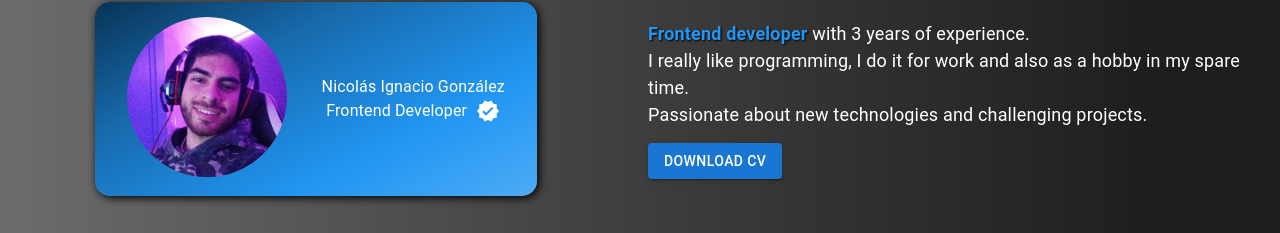
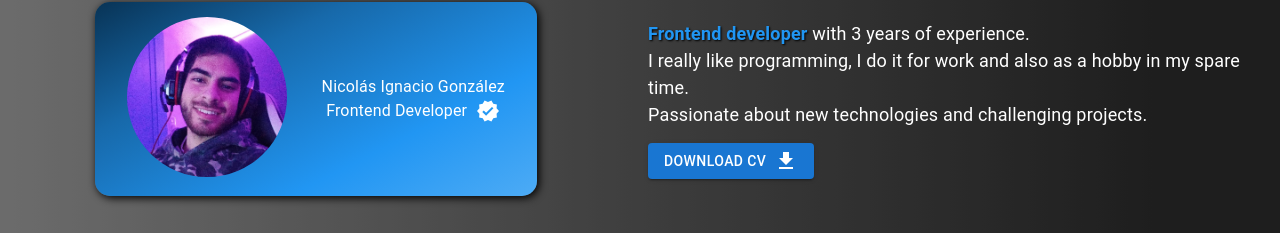
Before and after one commit to Nicogz19/MyPortfolio, a React (Create React App) app: page / in a window 1280 px wide. Shown: the part 859-1092 px from the top of the page. Built offline with nearby package versions, Linux system fonts and the light colour scheme.

Commit message:
fixed resume download button

```diff
--- a/src/Components/About/Index.js
+++ b/src/Components/About/Index.js
@@ -9,7 +9,9 @@ import MovieIcon from '@mui/icons-material/Movie';
 import SportsTennisIcon from '@mui/icons-material/SportsTennis';
 import VerifiedIcon from '@mui/icons-material/Verified';
 import VanillaTilt from 'vanilla-tilt';
+import DownloadIcon from '@mui/icons-material/Download';
 import MyImage from '../../img/yo_2.jpg';
+import cvFile from '../../NicolasCV.pdf';
 
 function Tilt(props) {
     const { options, ...rest } = props;
@@ -49,7 +51,7 @@ const About = () => {
                     <Typography><span>Frontend developer</span> with 3 years of experience.</Typography>
                     <Typography>I really like programming, I do it for work and also as a hobby in my spare time.</Typography>
                     <Typography>Passionate about new technologies and challenging projects.</Typography>
-                    <Button color='primary' variant='contained' href="../../CV_Nico.docx.pdf" download>Download CV</Button>
+                    <Button color='primary' variant='contained' href={cvFile} download='Nicolas Cv'>Download CV <DownloadIcon sx={{marginLeft: 1}}/></Button>
                 </Grid>
             </Grid>
             <Grid container justifyContent='space-around' alignItems='center' spacing={2} className='dataContainer'>
--- a/src/Components/Contact/Index.js
+++ b/src/Components/Contact/Index.js
@@ -40,7 +40,7 @@ const CustomTextField = styled(TextField)({
 
 const CustomButton = styled(LoadingButton)({
     '& .MuiLoadingButton-loadingIndicator': {
-        right: 200,
+        right: '20%',
         color: 'white'
     },
     '& .MuiButtonBase-root .Mui-disabled':{
```
Also changed, not shown: 2 other files (tests, documents, lock files or other folders).
